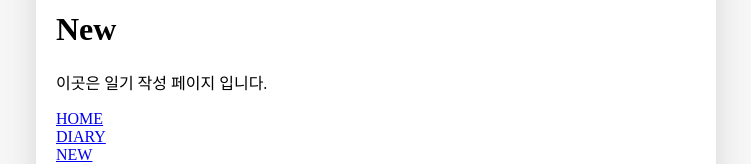
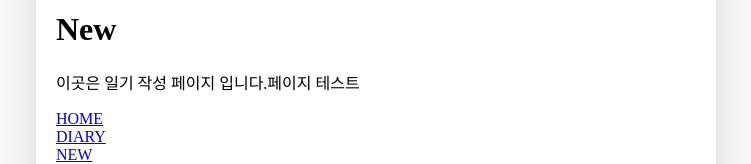
Before and after one commit to HYHYJ/emotion-diary, a React (Create React App) app: page /new in a window 1280 px wide. Shown: the part 1617-1781 px from the top of the page, without its empty margins (264-1015 px from the left). Built offline with nearby package versions, Linux system fonts and the light colour scheme; a web font is replaced by a local one.

Commit message:
테스트

```diff
--- a/src/pages/New.js
+++ b/src/pages/New.js
@@ -2,7 +2,7 @@ const New = () => {
   return (
     <div>
       <h1>New</h1>
-      <p>이곳은 일기 작성 페이지 입니다.</p>
+      <p>이곳은 일기 작성 페이지 입니다.페이지 테스트</p>
     </div>
   );
 };
```
